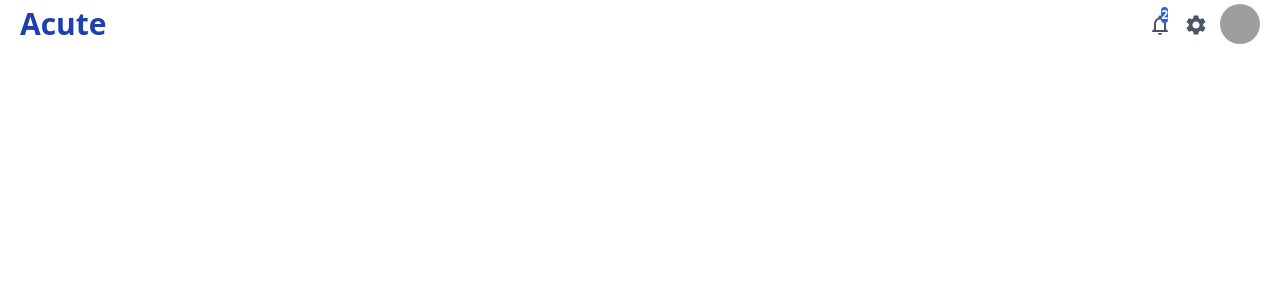
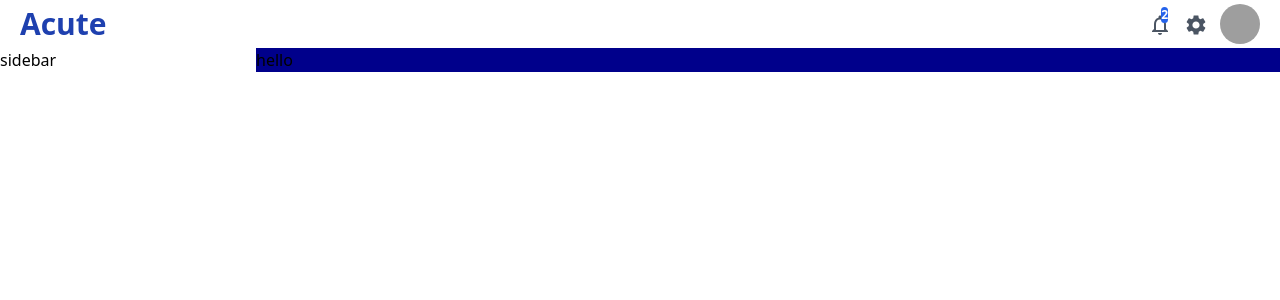
Before and after one commit to jackpeters667/acute, a Next.js app: page /admin/dashboard in a window 1280 px wide. Shown: the top 300 px of the page. Built offline with nearby package versions, Linux system fonts and the light colour scheme; grey boxes are pictures that could not be loaded; a web font is replaced by a local one.

Commit message:
creates layout dash

```diff
--- /dev/null
+++ b/components/SideBar.tsx
@@ -0,0 +1,6 @@
+import React from "react";
+import styles from "../styles/Layout.module.css";
+
+export default function SideBar() {
+  return <div className={styles.sidebar + " "}>sidebar</div>;
+}
--- a/components/layout/PageLayout.tsx
+++ b/components/layout/PageLayout.tsx
@@ -1,3 +1,5 @@
+import SideBar from "../SideBar";
+import TopBar from "../TopBar";
 import CustomHead from "./CustomHead";
 
 function PageLayout({ children }: any) {
--- a/pages/_app.tsx
+++ b/pages/_app.tsx
@@ -1,8 +1,23 @@
 import "../styles/tailwind.css";
 import type { AppProps } from "next/app";
 import PageLayout from "../components/layout/PageLayout";
+import TopBar from "../components/TopBar";
+import SideBar from "../components/SideBar";
+import styles from "../styles/Layout.module.css";
 
 function MyApp({ Component, pageProps }: AppProps) {
+  const isLoggedIn = true;
+  if (isLoggedIn) {
+    return (
+      <PageLayout>
+        <TopBar />
+        <div className="flex">
+          <SideBar />
+          <div className={styles.others + " "}>hello</div>
+        </div>
+      </PageLayout>
+    );
+  }
   return (
     <PageLayout>
       <Component {...pageProps} />
--- a/pages/admin/dashboard.tsx
+++ b/pages/admin/dashboard.tsx
@@ -2,11 +2,7 @@ import React from "react";
 import TopBar from "../../components/TopBar";
 
 function dashboard() {
-  return (
-    <div>
-      <TopBar></TopBar>
-    </div>
-  );
+  return <div></div>;
 }
 
 export default dashboard;
--- /dev/null
+++ b/styles/Layout.module.css
@@ -0,0 +1,8 @@
+.sidebar {
+  flex: 1;
+}
+
+.others {
+  flex: 4;
+  background-color: darkblue;
+}
```
